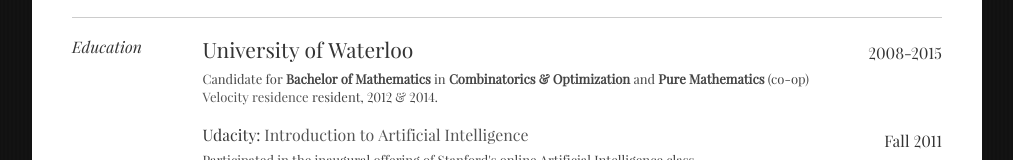
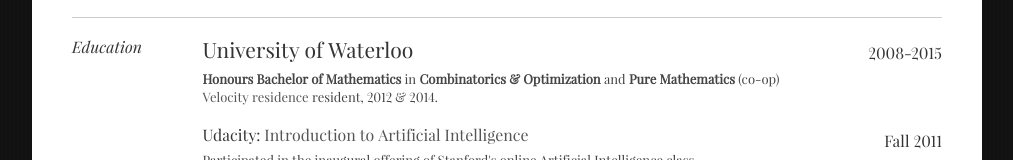
Before and after one commit to younjin/younjin.github.com, a plain HTML site: page resume/index.html in a window 1280 px wide. Shown: the part 957-1117 px from the top of the page, without its empty margins (133-1146 px from the left). Drawn offline with Linux system fonts and the light colour scheme.

Commit message:
Graduated!

```diff
--- a/resume/index.html
+++ b/resume/index.html
@@ -137,7 +137,7 @@
 							<div class="yui-u job last">
 								<h2>University of Waterloo</h2>
 								<h4>2008-2015</h4>
-								<p>Candidate for <strong>Bachelor of Mathematics</strong> in <strong>Combinatorics &amp; Optimization</strong> and <strong>Pure Mathematics</strong> (co-op)<br>
+								<p><strong>Honours Bachelor of Mathematics</strong> in <strong>Combinatorics &amp; Optimization</strong> and <strong>Pure Mathematics</strong> (co-op)<br>
 									<a class="nounder" href="http://velocity.uwaterloo.ca" target="_blank">
 										Velocity residence</a>
 									resident, 2012 &amp; 2014.</p>
```
